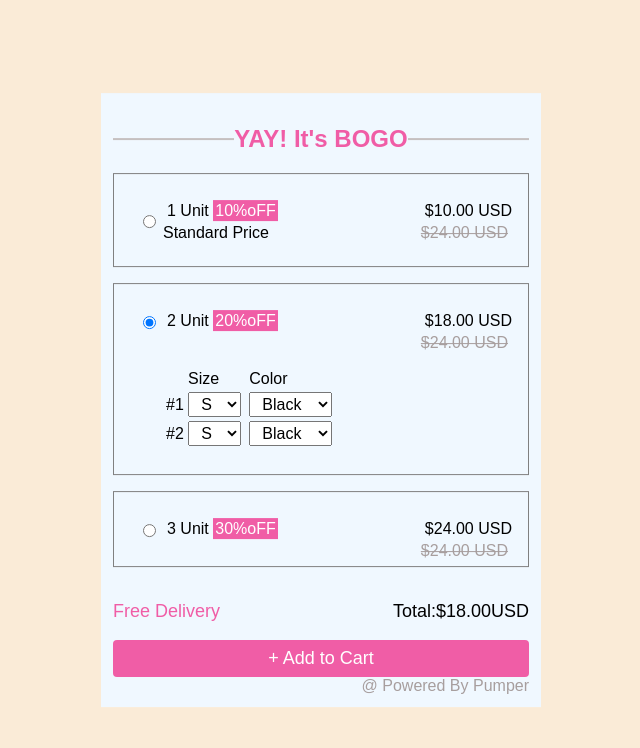
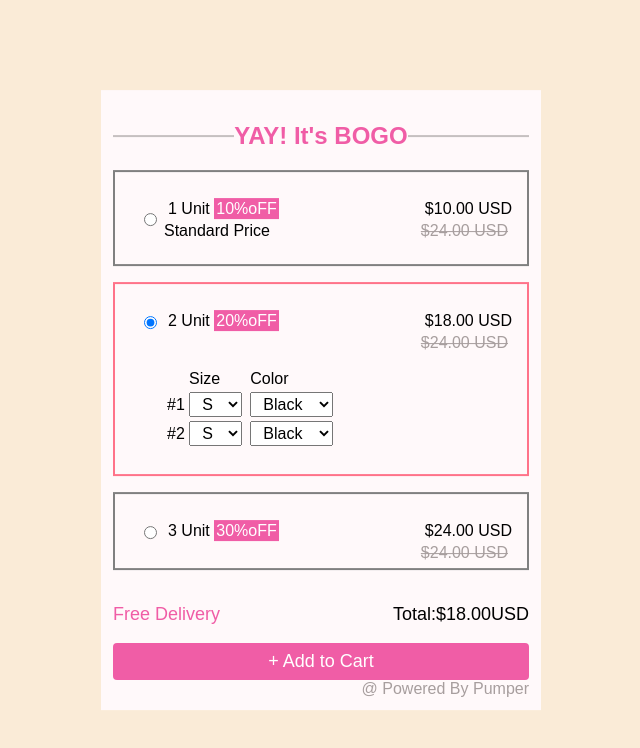
Before and after one commit to priyayadv/ProveWayTask, a plain HTML site: page index.html in a window 1280 px wide. Both pictures are taken after a click on the radio button 468 px from the left and 438 px from the top of the page. Shown: the whole page, without its empty margins (319-959 px from the left). Drawn offline with Linux system fonts and the light colour scheme.

Commit message:
change background color

```diff
--- a/Source.js
+++ b/Source.js
@@ -2,17 +2,35 @@ function toggleHandler(radioId) {
   if (radioId.id === "Radiobtn1") {
         //if the first radio is selected hide 2nd and 3rd
     document.getElementById("show-bottom1").classList.toggle("show");
+    document.getElementById("content1").classList.toggle("show-selected-border")
+
     document.getElementById("show-bottom2").classList.remove("show");
+    document.getElementById("content2").classList.remove("show-selected-border")
+
     document.getElementById("show-bottom3").classList.remove("show");
-  } else if (radioId.id === "Radiobtn2") {
+    document.getElementById("content3").classList.remove("show-selected-border")
+
+} else if (radioId.id === "Radiobtn2") {
         //if the second radio is selected hide 1st  and 3rd
     document.getElementById("show-bottom1").classList.remove("show");
+    document.getElementById("content1").classList.remove("show-selected-border")
+
     document.getElementById("show-bottom2").classList.toggle("show");
+    document.getElementById("content2").classList.toggle("show-selected-border")
+
     document.getElementById("show-bottom3").classList.remove("show");
+    document.getElementById("content3").classList.remove("show-selected-border")
+
   } else if (radioId.id === "Radiobtn3") {
         //if the third radio is selected hide 2nd and 1st
     document.getElementById("show-bottom1").classList.remove("show");
+    document.getElementById("content1").classList.remove("show-selected-border")
+
     document.getElementById("show-bottom2").classList.remove("show");
+    document.getElementById("content2").classList.remove("show-selected-border")
+
     document.getElementById("show-bottom3").classList.toggle("show");
+    document.getElementById("content3").classList.toggle("show-selected-border")
+
   }
 }
--- a/index.css
+++ b/index.css
@@ -9,7 +9,7 @@ body{
 }
 /* Styling for container */
 .container{
-    background-color: aliceblue;
+    background-color: #fff9fa;
     width: 440px;
     height:fit-content;
     position: absolute;
@@ -35,7 +35,7 @@ body{
 .content{
 height: fit-content;
 padding:24px;
-border: 1px solid grey;
+border: 2px solid grey;
 margin-bottom: 16px;
 display: flex;
 flex-direction: column;
@@ -143,3 +143,6 @@ flex-direction: column;
     color: rgb(167, 158, 158);
  }
  .show {display:block;}
+ .show-selected-border{
+    border: 2px solid #ff7389;
+ }
--- a/index.html
+++ b/index.html
@@ -9,7 +9,7 @@
   <body>
     <div class="container">
       <h2 class="heading"><span class="heading-text">YAY! It's BOGO</span></h2>
-      <div class="content">
+      <div class="content show-selected-border" id="content1">
         <div class="show-top-content">
           <input
             type="radio"
@@ -74,7 +74,7 @@
           </div>
         </div>
       </div>
-      <div class="content">
+      <div class="content" id="content2">
         <div class="show-top-content">
           <input
             type="radio"
@@ -137,7 +137,7 @@
           </div>
         </div>
       </div>
-      <div class="content">
+      <div class="content" id="content3">
         <div class="show-top-content">
           <input
             type="radio"
```
